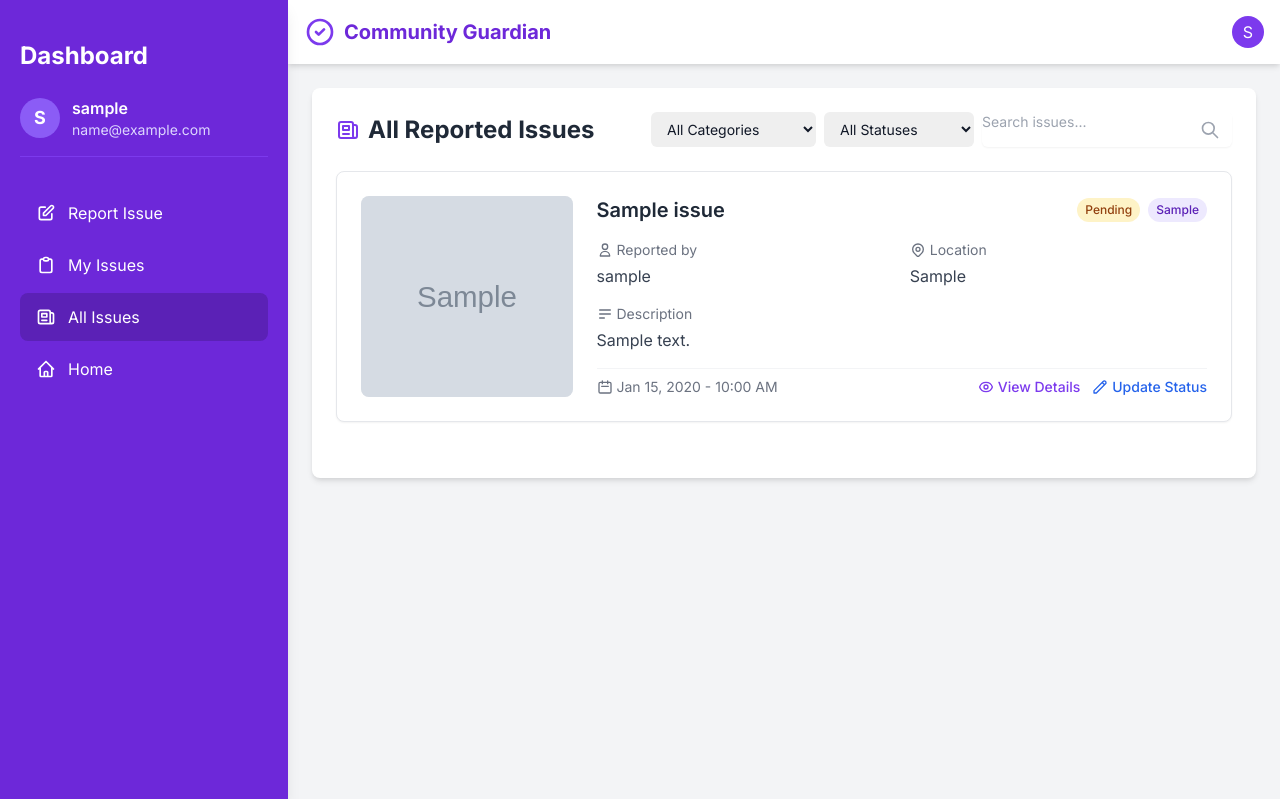
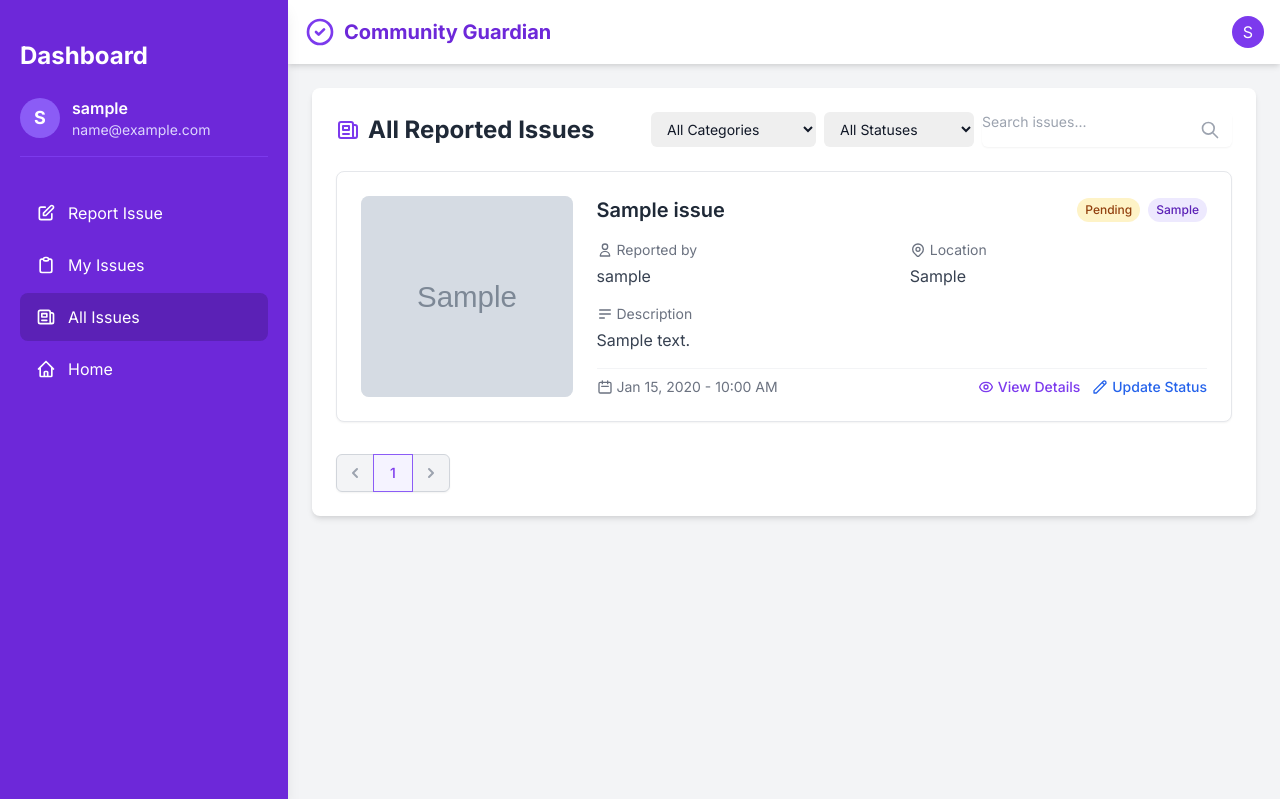
Before and after one commit to LepharamRamchiary/community_guardian, a Django app: page /issue/all_issues/ in a window 1280 px wide. Shown: the top 799 px of the page. Run offline with Django 5.2, Linux system fonts and the light colour scheme; a user stored in the database is signed in; tables that the repository leaves empty hold one stand-in row (values such as "Sample post"); grey boxes marked "Sample" are stand-in pictures.

Commit message:
add pagination in my all issue

```diff
--- a/community_guardian/issue/templates/issue/all_issues_public.html
+++ b/community_guardian/issue/templates/issue/all_issues_public.html
@@ -14,7 +14,7 @@
     <!-- Filter/Search Controls -->
     <div class="flex flex-wrap gap-2">
       <div class="relative">
-        <select class="block w-full pl-3 pr-10 py-2 text-base border-gray-300 focus:outline-none focus:ring-purple-500 focus:border-purple-500 sm:text-sm rounded-md">
+        <select id="category-filter" class="block w-full pl-3 pr-10 py-2 text-base border-gray-300 focus:outline-none focus:ring-purple-500 focus:border-purple-500 sm:text-sm rounded-md">
           <option value="">All Categories</option>
           <option value="infrastructure">Infrastructure</option>
           <option value="safety">Safety</option>
@@ -24,7 +24,7 @@
       </div>
 
       <div class="relative">
-        <select class="block w-full pl-3 pr-10 py-2 text-base border-gray-300 focus:outline-none focus:ring-purple-500 focus:border-purple-500 sm:text-sm rounded-md">
+        <select id="status-filter" class="block w-full pl-3 pr-10 py-2 text-base border-gray-300 focus:outline-none focus:ring-purple-500 focus:border-purple-500 sm:text-sm rounded-md">
           <option value="">All Statuses</option>
           <option value="pending">Pending</option>
           <option value="in_progress">In Progress</option>
@@ -34,7 +34,7 @@
       </div>
 
       <div class="relative rounded-md shadow-sm">
-        <input type="text" class="focus:ring-purple-500 focus:border-purple-500 block w-full pr-10 sm:text-sm border-gray-300 rounded-md" placeholder="Search issues...">
+        <input type="text" id="search-issues" class="focus:ring-purple-500 focus:border-purple-500 block w-full pr-10 sm:text-sm border-gray-300 rounded-md" placeholder="Search issues...">
         <div class="absolute inset-y-0 right-0 pr-3 flex items-center pointer-events-none">
           <svg class="h-5 w-5 text-gray-400" xmlns="http://www.w3.org/2000/svg" fill="none" viewBox="0 0 24 24" stroke="currentColor">
             <path stroke-linecap="round" stroke-linejoin="round" stroke-width="2" d="M21 21l-6-6m2-5a7 7 0 11-14 0 7 7 0 0114 0z" />
@@ -44,9 +44,9 @@
     </div>
   </div>
 
-  {% if issues %}
+  {% if page_obj %}
     <div class="space-y-6">
-      {% for issue in issues %}
+      {% for issue in page_obj %}
         <div class="bg-white border border-gray-200 rounded-lg shadow-sm hover:shadow-md transition duration-300 overflow-hidden">
           <div class="p-6">
             <div class="flex flex-col md:flex-row gap-6">
@@ -68,7 +68,7 @@
                     <span class="px-2 py-1 text-xs font-medium rounded-full
                       {% if issue.status == 'Pending' %}
                         bg-yellow-100 text-yellow-800
-                      {% elif issue.status == 'In Progress' %}
+                      {% elif issue.status == 'Progress' %}
                         bg-blue-100 text-blue-800
                       {% elif issue.status == 'Resolved' %}
                         bg-green-100 text-green-800
@@ -137,7 +137,7 @@
                     </a>
 
                     {% if user.is_staff %}
-                    <a href="#" class="text-blue-600 hover:text-blue-800 font-medium flex items-center">
+                    <a href="{% url 'update_issue_status' issue.id %}" class="text-blue-600 hover:text-blue-800 font-medium flex items-center">
                       <svg xmlns="http://www.w3.org/2000/svg" class="h-4 w-4 mr-1" fill="none" viewBox="0 0 24 24" stroke="currentColor">
                         <path stroke-linecap="round" stroke-linejoin="round" stroke-width="2" d="M15.232 5.232l3.536 3.536m-2.036-5.036a2.5 2.5 0 113.536 3.536L6.5 21.036H3v-3.572L16.732 3.732z" />
                       </svg>
@@ -153,55 +153,64 @@
       {% endfor %}
     </div>
 
-    <!-- Pagination Controls -->
-    <div class="mt-8 flex items-center justify-between">
-      <div class="flex-1 flex justify-between sm:hidden">
-        <a href="#" class="relative inline-flex items-center px-4 py-2 border border-gray-300 text-sm font-medium rounded-md text-gray-700 bg-white hover:bg-gray-50">
-          Previous
-        </a>
-        <a href="#" class="ml-3 relative inline-flex items-center px-4 py-2 border border-gray-300 text-sm font-medium rounded-md text-gray-700 bg-white hover:bg-gray-50">
-          Next
-        </a>
-      </div>
-      <div class="hidden sm:flex-1 sm:flex sm:items-center sm:justify-between">
-        <div>
-          <p class="text-sm text-gray-700">
-            Showing <span class="font-medium">1</span> to <span class="font-medium">10</span> of <span class="font-medium">97</span> results
-          </p>
-        </div>
-        <div>
-          <nav class="relative z-0 inline-flex rounded-md shadow-sm -space-x-px" aria-label="Pagination">
-            <a href="#" class="relative inline-flex items-center px-2 py-2 rounded-l-md border border-gray-300 bg-white text-sm font-medium text-gray-500 hover:bg-gray-50">
+    <!-- Pagination Controls - Unified and Improved -->
+    <div class="mt-8">
+      <div class="flex items-center justify-between ">
+        <nav class="relative z-0 inline-flex rounded-md shadow-sm -space-x-px" aria-label="Pagination">
+          {% if page_obj.has_previous %}
+            <a href="?page={{ page_obj.previous_page_number }}{% if request.GET.search %}&search={{ request.GET.search }}{% endif %}{% if request.GET.category %}&category={{ request.GET.category }}{% endif %}{% if request.GET.status %}&status={{ request.GET.status }}{% endif %}"
+               class="relative inline-flex items-center px-2 py-2 rounded-l-md border border-gray-300 bg-white text-sm font-medium text-gray-500 hover:bg-gray-50">
               <span class="sr-only">Previous</span>
               <svg class="h-5 w-5" xmlns="http://www.w3.org/2000/svg" viewBox="0 0 20 20" fill="currentColor" aria-hidden="true">
                 <path fill-rule="evenodd" d="M12.707 5.293a1 1 0 010 1.414L9.414 10l3.293 3.293a1 1 0 01-1.414 1.414l-4-4a1 1 0 010-1.414l4-4a1 1 0 011.414 0z" clip-rule="evenodd" />
               </svg>
             </a>
-            <a href="#" aria-current="page" class="z-10 bg-purple-50 border-purple-500 text-purple-600 relative inline-flex items-center px-4 py-2 border text-sm font-medium">
-              1
-            </a>
-            <a href="#" class="bg-white border-gray-300 text-gray-500 hover:bg-gray-50 relative inline-flex items-center px-4 py-2 border text-sm font-medium">
-              2
-            </a>
-            <a href="#" class="bg-white border-gray-300 text-gray-500 hover:bg-gray-50 relative inline-flex items-center px-4 py-2 border text-sm font-medium">
-              3
-            </a>
-            <span class="relative inline-flex items-center px-4 py-2 border border-gray-300 bg-white text-sm font-medium text-gray-700">
-              ...
+          {% else %}
+            <span class="relative inline-flex items-center px-2 py-2 rounded-l-md border border-gray-300 bg-gray-100 text-sm font-medium text-gray-400 cursor-not-allowed">
+              <span class="sr-only">Previous</span>
+              <svg class="h-5 w-5" xmlns="http://www.w3.org/2000/svg" viewBox="0 0 20 20" fill="currentColor" aria-hidden="true">
+                <path fill-rule="evenodd" d="M12.707 5.293a1 1 0 010 1.414L9.414 10l3.293 3.293a1 1 0 01-1.414 1.414l-4-4a1 1 0 010-1.414l4-4a1 1 0 011.414 0z" clip-rule="evenodd" />
+              </svg>
             </span>
-            <a href="#" class="bg-white border-gray-300 text-gray-500 hover:bg-gray-50 relative inline-flex items-center px-4 py-2 border text-sm font-medium">
-              10
-            </a>
-            <a href="#" class="relative inline-flex items-center px-2 py-2 rounded-r-md border border-gray-300 bg-white text-sm font-medium text-gray-500 hover:bg-gray-50">
+          {% endif %}
+
+          {% for num in page_obj.paginator.page_range %}
+            {% if page_obj.number == num %}
+              <span aria-current="page" class="z-10 bg-purple-50 border-purple-500 text-purple-600 relative inline-flex items-center px-4 py-2 border text-sm font-medium">
+                {{ num }}
+              </span>
+            {% elif num > page_obj.number|add:'-3' and num < page_obj.number|add:'3' %}
+              <a href="?page={{ num }}{% if request.GET.search %}&search={{ request.GET.search }}{% endif %}{% if request.GET.category %}&category={{ request.GET.category }}{% endif %}{% if request.GET.status %}&status={{ request.GET.status }}{% endif %}"
+                 class="bg-white border-gray-300 text-gray-500 hover:bg-gray-50 relative inline-flex items-center px-4 py-2 border text-sm font-medium">
+                {{ num }}
+              </a>
+            {% elif num == page_obj.number|add:'-3' or num == page_obj.number|add:'3' %}
+              <span class="relative inline-flex items-center px-4 py-2 border border-gray-300 bg-white text-sm font-medium text-gray-700">
+                ...
+              </span>
+            {% endif %}
+          {% endfor %}
+
+          {% if page_obj.has_next %}
+            <a href="?page={{ page_obj.next_page_number }}{% if request.GET.search %}&search={{ request.GET.search }}{% endif %}{% if request.GET.category %}&category={{ request.GET.category }}{% endif %}{% if request.GET.status %}&status={{ request.GET.status }}{% endif %}"
+               class="relative inline-flex items-center px-2 py-2 rounded-r-md border border-gray-300 bg-white text-sm font-medium text-gray-500 hover:bg-gray-50">
               <span class="sr-only">Next</span>
               <svg class="h-5 w-5" xmlns="http://www.w3.org/2000/svg" viewBox="0 0 20 20" fill="currentColor" aria-hidden="true">
                 <path fill-rule="evenodd" d="M7.293 14.707a1 1 0 010-1.414L10.586 10 7.293 6.707a1 1 0 011.414-1.414l4 4a1 1 0 010 1.414l-4 4a1 1 0 01-1.414 0z" clip-rule="evenodd" />
               </svg>
             </a>
-          </nav>
-        </div>
+          {% else %}
+            <span class="relative inline-flex items-center px-2 py-2 rounded-r-md border border-gray-300 bg-gray-100 text-sm font-medium text-gray-400 cursor-not-allowed">
+              <span class="sr-only">Next</span>
+              <svg class="h-5 w-5" xmlns="http://www.w3.org/2000/svg" viewBox="0 0 20 20" fill="currentColor" aria-hidden="true">
+                <path fill-rule="evenodd" d="M7.293 14.707a1 1 0 010-1.414L10.586 10 7.293 6.707a1 1 0 011.414-1.414l4 4a1 1 0 010 1.414l-4 4a1 1 0 01-1.414 0z" clip-rule="evenodd" />
+              </svg>
+            </span>
+          {% endif %}
+        </nav>
       </div>
     </div>
+
   {% else %}
     <div class="py-12 flex flex-col items-center justify-center text-center">
       <div class="bg-gray-100 rounded-full p-6 mb-4">
@@ -220,4 +229,49 @@
     </div>
   {% endif %}
 </div>
+
+<!-- JavaScript for filtering -->
+<script>
+  document.addEventListener('DOMContentLoaded', function() {
+    const categoryFilter = document.getElementById('category-filter');
+    const statusFilter = document.getElementById('status-filter');
+    const searchInput = document.getElementById('search-issues');
+
+    function applyFilters() {
+      const category = categoryFilter.value;
+      const status = statusFilter.value;
+      const search = searchInput.value.trim();
+
+      let url = window.location.pathname;
+      const params = [];
+
+      if (category) params.push(`category=${encodeURIComponent(category)}`);
+      if (status) params.push(`status=${encodeURIComponent(status)}`);
+      if (search) params.push(`search=${encodeURIComponent(search)}`);
+
+      if (params.length > 0) {
+        url += '?' + params.join('&');
+      }
+
+      window.location.href = url;
+    }
+
+    // Apply filters on change
+    categoryFilter.addEventListener('change', applyFilters);
+    statusFilter.addEventListener('change', applyFilters);
+
+    // Apply search on Enter key
+    searchInput.addEventListener('keyup', function(event) {
+      if (event.key === 'Enter') {
+        applyFilters();
+      }
+    });
+
+    // Pre-select current filters from URL params
+    const urlParams = new URLSearchParams(window.location.search);
+    if (urlParams.has('category')) categoryFilter.value = urlParams.get('category');
+    if (urlParams.has('status')) statusFilter.value = urlParams.get('status');
+    if (urlParams.has('search')) searchInput.value = urlParams.get('search');
+  });
+</script>
 {% endblock %}
--- a/community_guardian/issue/views.py
+++ b/community_guardian/issue/views.py
@@ -1,6 +1,7 @@
 from django.shortcuts import render, redirect
 from django.contrib.auth.decorators import login_required
 from django.contrib import messages
+from django.core.paginator import Paginator
 from .models import Issue
 from .forms import IssueForm
 
@@ -22,13 +23,19 @@
 @login_required
 def my_issue(request):
     issues = Issue.objects.filter(user=request.user).order_by('-created_at')
-    return render(request, 'issue/my_issues.html', {'issues': issues})
+    paginator = Paginator(issues, 6)
+    page_number = request.GET.get('page')
+    page_obj = paginator.get_page(page_number)
+    return render(request, 'issue/my_issues.html',  {'page_obj': page_obj})
 
 
 @login_required
 def all_issues_public(request):
     issues = Issue.objects.select_related('user').order_by('-created_at')
-    return render(request, 'issue/all_issues_public.html', {'issues': issues})
+    paginator = Paginator(issues, 3)
+    page_number = request.GET.get('page')
+    page_obj = paginator.get_page(page_number)
+    return render(request, 'issue/all_issues_public.html',  {'page_obj': page_obj})
 
 @login_required
 def dashboard(request):
```
